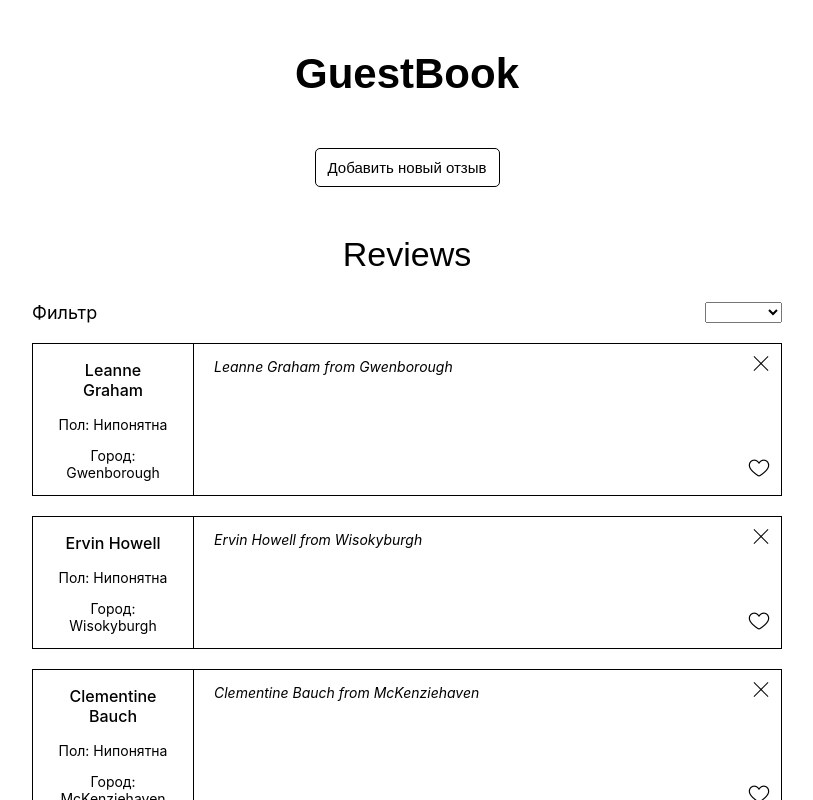
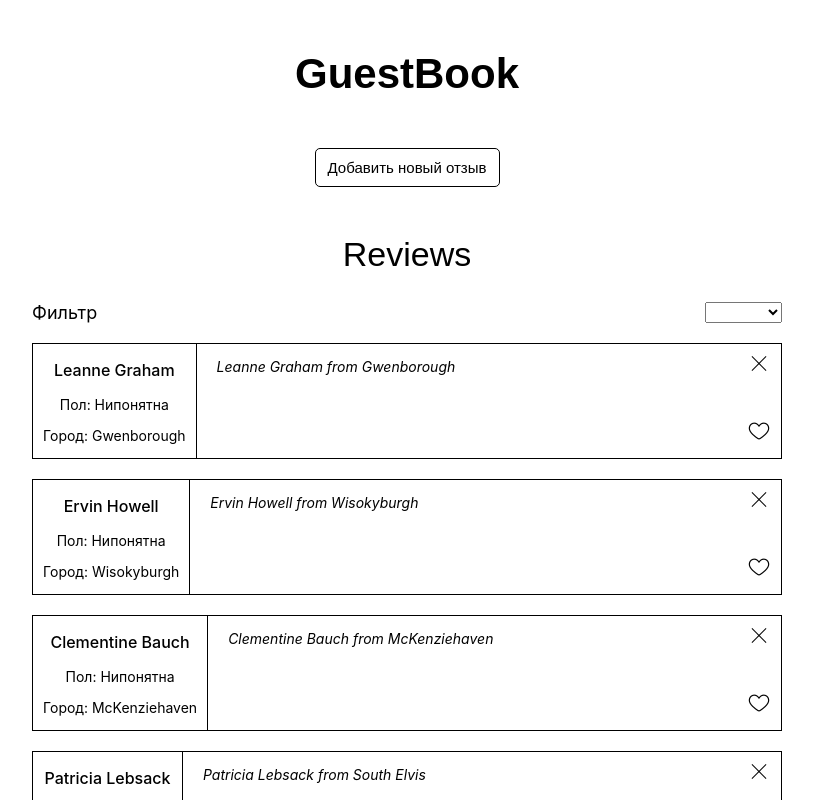
Before and after one commit to roman-ps/guestbook, a React (Create React App) app: page / in a window 1280 px wide. Shown: the top 800 px of the page, without its empty margins (233-1046 px from the left). Built offline with nearby package versions, Linux system fonts and the light colour scheme.

Commit message:
Убрал padding у кнопок

```diff
--- a/src/components/App/Reviews/ReviewsList/ReviewItem/ReviewItem.module.css
+++ b/src/components/App/Reviews/ReviewsList/ReviewItem/ReviewItem.module.css
@@ -10,15 +10,14 @@
 .left {
   text-align: center;
   border-right: 1px solid #000000;
-  padding: 0 20px;
-  width: 120px;
-  word-wrap: break-word;
+  padding: 0 10px;
+  min-width: 150px;
+  box-sizing: border-box;
 }
 
 .right {
-  padding: 0 20px;
+  padding: 0 40px 0 20px;
   font-style: italic;
-
 }
 
 .btn {
@@ -28,9 +27,10 @@
   height: 20px;
   background-color: transparent;
   border: none;
-  right: 10px;
+  right: 12px;
   top: 10px;
   cursor: pointer;
+  padding: 0;
 }
 
 .btn::before,
@@ -63,6 +63,7 @@
   right: 10px;
   bottom: 15px;
   cursor: pointer;
+  padding: 0;
 }
 
 .item.liked,
```
